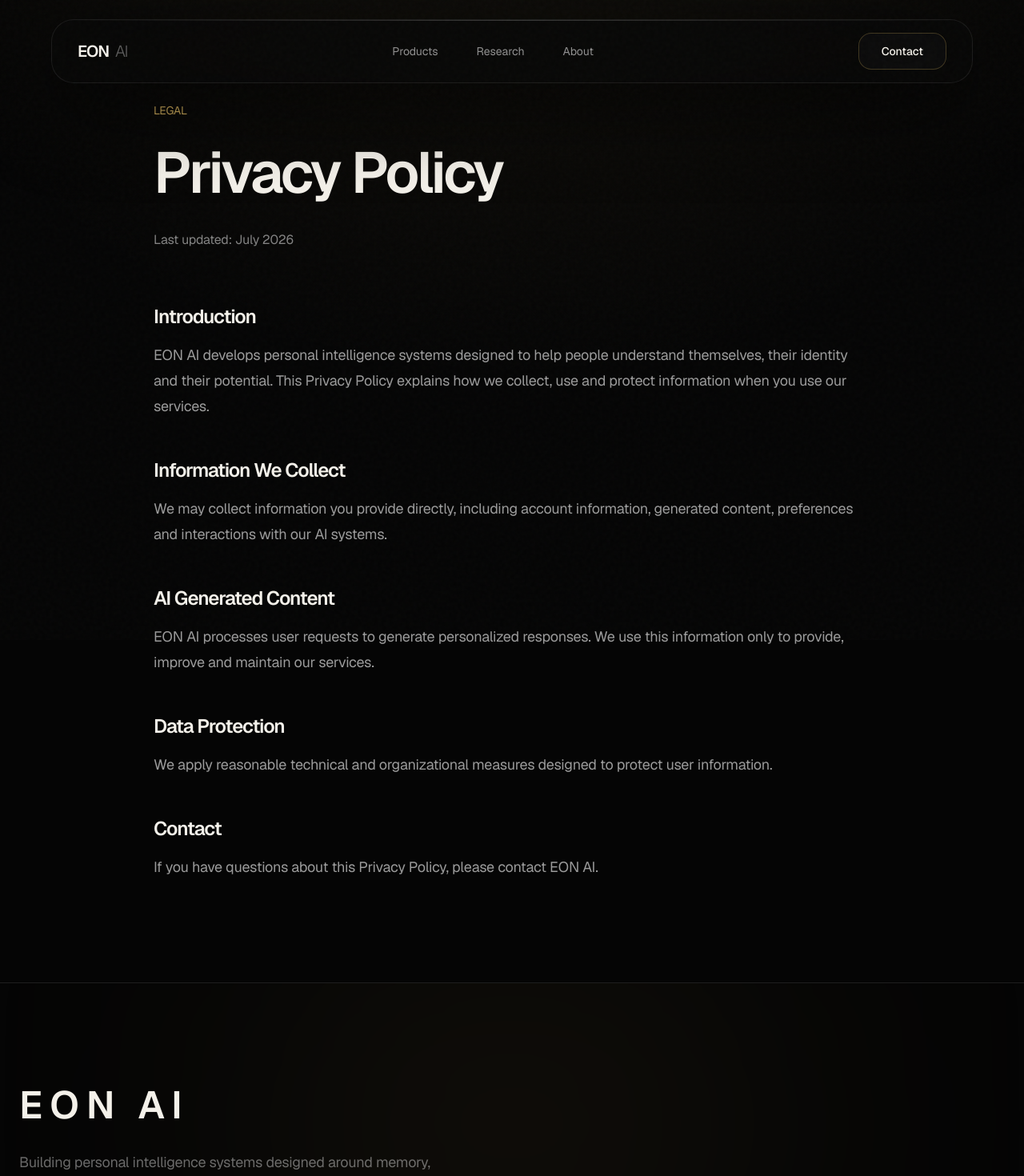
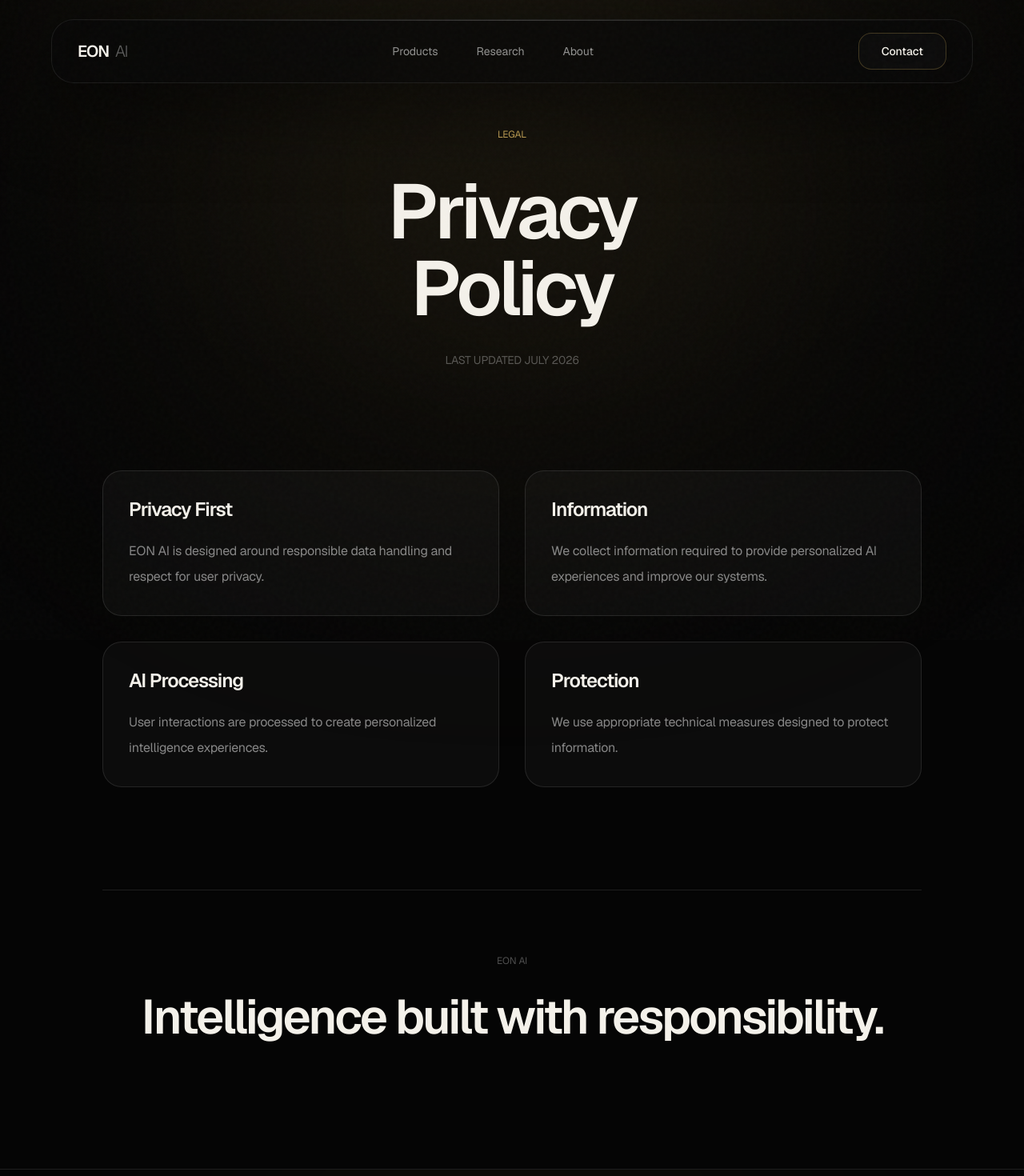
Before and after one commit to EON-System/eon-website, a Next.js app: page /privacy in a window 1280 px wide. Shown: the top 1470 px of the page at 80% size. Built offline with nearby package versions, Linux system fonts and the light colour scheme.

Commit message:
Update page.tsx

```diff
--- a/src/app/privacy/page.tsx
+++ b/src/app/privacy/page.tsx
@@ -1,5 +1,10 @@
-import { Container } from "@/components/ui/container";
-import { Section } from "@/components/ui/section";
+"use client";
+
+import { motion } from "framer-motion";
+
+import { GlassCard } from "@/components/ui/glass-card";
+import { Reveal } from "@/components/motion/reveal";
+
 
 
 export default function PrivacyPage() {
@@ -7,238 +12,153 @@ export default function PrivacyPage() {
 
   return (
 
-    <main>
+    <main
 
+      className="
+        relative
+        min-h-screen
+        overflow-hidden
+        px-6
+        py-40
+      "
 
-      <Section>
-
-
-        <Container>
-
-
-          <div
-            className="
-              mx-auto
-              max-w-4xl
-            "
     >
 
 
-            <p
+
+      {/* Ambient */}
+
+      <div
+
         className="
-                text-sm
-                uppercase
-                tracking-[0.45em]
-                text-[#D6B25E]
+          absolute
+          left-1/2
+          top-0
+          h-[500px]
+          w-[760px]
+          -translate-x-1/2
+          rounded-full
+          bg-[#D6B25E]/10
+          blur-[200px]
         "
-            >
 
-              Legal
-
-            </p>
+      />
 
 
 
-            <h1
-              className="
-                mt-8
-                text-5xl
-                font-semibold
-                tracking-tight
-                text-[#F4F1EA]
-                md:text-7xl
-              "
-            >
-
-              Privacy Policy
-
-            </h1>
 
 
+      <section
 
-            <p
         className="
-                mt-8
-                text-white/50
-                leading-8
+          relative
+          mx-auto
+          max-w-5xl
         "
+
       >
-
-              Last updated: July 2026
-
-            </p>
 
 
 
 
 
         <div
+
           className="
-                mt-16
-                space-y-12
-                text-lg
-                leading-8
-                text-white/60
+            text-center
           "
+
         >
 
 
 
-              <section>
 
-                <h2
+          <motion.p
+
+            initial={{
+              opacity:0,
+              y:20
+            }}
+
+            animate={{
+              opacity:1,
+              y:0
+            }}
+
             className="
-                    text-2xl
-                    font-semibold
-                    text-[#F4F1EA]
+              text-xs
+              uppercase
+              tracking-[0.6em]
+              text-[#D6B25E]
             "
+
           >
 
-                  Introduction
+            Legal
 
-                </h2>
-
-
-                <p className="mt-4">
-
-                  EON AI develops personal intelligence
-                  systems designed to help people
-                  understand themselves, their identity
-                  and their potential.
-
-                  This Privacy Policy explains how we
-                  collect, use and protect information
-                  when you use our services.
-
-                </p>
-
-
-              </section>
+          </motion.p>
 
 
 
 
 
 
-              <section>
 
-                <h2
+          <motion.h1
+
+            initial={{
+              opacity:0,
+              y:40
+            }}
+
+            animate={{
+              opacity:1,
+              y:0
+            }}
+
+            transition={{
+              duration:1
+            }}
+
             className="
-                    text-2xl
+              mt-10
+              text-6xl
               font-semibold
+              tracking-[-0.05em]
               text-[#F4F1EA]
+              md:text-8xl
             "
+
           >
 
-                  Information We Collect
-
-                </h2>
+            Privacy
+            <br/>
+            Policy
 
 
-                <p className="mt-4">
-
-                  We may collect information you provide
-                  directly, including account information,
-                  generated content, preferences and
-                  interactions with our AI systems.
-
-                </p>
-
-
-              </section>
+          </motion.h1>
 
 
 
 
 
 
-              <section>
 
-                <h2
+          <p
+
             className="
-                    text-2xl
-                    font-semibold
-                    text-[#F4F1EA]
+              mt-8
+              text-sm
+              uppercase
+              tracking-[0.4em]
+              text-white/30
             "
+
           >
 
-                  AI Generated Content
-
-                </h2>
-
-
-                <p className="mt-4">
-
-                  EON AI processes user requests to
-                  generate personalized responses.
-                  We use this information only to provide,
-                  improve and maintain our services.
+            Last updated July 2026
 
           </p>
-
-
-              </section>
-
-
-
-
-
-
-              <section>
-
-                <h2
-                  className="
-                    text-2xl
-                    font-semibold
-                    text-[#F4F1EA]
-                  "
-                >
-
-                  Data Protection
-
-                </h2>
-
-
-                <p className="mt-4">
-
-                  We apply reasonable technical and
-                  organizational measures designed to
-                  protect user information.
-
-                </p>
-
-
-              </section>
-
-
-
-
-
-
-              <section>
-
-                <h2
-                  className="
-                    text-2xl
-                    font-semibold
-                    text-[#F4F1EA]
-                  "
-                >
-
-                  Contact
-
-                </h2>
-
-
-                <p className="mt-4">
-
-                  If you have questions about this Privacy
-                  Policy, please contact EON AI.
-
-                </p>
-
-
-              </section>
 
 
 
@@ -246,13 +166,276 @@ export default function PrivacyPage() {
 
 
 
+
+
+
+
+
+
+        <Reveal>
+
+
+          <div
+
+            className="
+              mt-32
+              grid
+              gap-8
+              md:grid-cols-2
+            "
+
+          >
+
+
+
+
+
+
+            <GlassCard>
+
+              <h2
+
+                className="
+                  text-2xl
+                  font-semibold
+                  text-[#F4F1EA]
+                "
+
+              >
+
+                Privacy First
+
+              </h2>
+
+
+              <p
+
+                className="
+                  mt-5
+                  leading-8
+                  text-white/50
+                "
+
+              >
+
+                EON AI is designed around
+                responsible data handling and
+                respect for user privacy.
+
+              </p>
+
+
+            </GlassCard>
+
+
+
+
+
+
+
+
+            <GlassCard>
+
+              <h2
+
+                className="
+                  text-2xl
+                  font-semibold
+                  text-[#F4F1EA]
+                "
+
+              >
+
+                Information
+
+              </h2>
+
+
+              <p
+
+                className="
+                  mt-5
+                  leading-8
+                  text-white/50
+                "
+
+              >
+
+                We collect information required
+                to provide personalized AI experiences
+                and improve our systems.
+
+              </p>
+
+
+            </GlassCard>
+
+
+
+
+
+
+
+
+            <GlassCard>
+
+              <h2
+
+                className="
+                  text-2xl
+                  font-semibold
+                  text-[#F4F1EA]
+                "
+
+              >
+
+                AI Processing
+
+              </h2>
+
+
+              <p
+
+                className="
+                  mt-5
+                  leading-8
+                  text-white/50
+                "
+
+              >
+
+                User interactions are processed
+                to create personalized intelligence
+                experiences.
+
+              </p>
+
+
+            </GlassCard>
+
+
+
+
+
+
+
+
+            <GlassCard>
+
+              <h2
+
+                className="
+                  text-2xl
+                  font-semibold
+                  text-[#F4F1EA]
+                "
+
+              >
+
+                Protection
+
+              </h2>
+
+
+              <p
+
+                className="
+                  mt-5
+                  leading-8
+                  text-white/50
+                "
+
+              >
+
+                We use appropriate technical measures
+                designed to protect information.
+
+              </p>
+
+
+            </GlassCard>
+
+
+
+
+
+
           </div>
 
 
-        </Container>
+        </Reveal>
 
 
-      </Section>
+
+
+
+
+
+
+        <Reveal delay={0.2}>
+
+
+          <div
+
+            className="
+              mt-32
+              border-t
+              border-white/10
+              pt-20
+              text-center
+            "
+
+          >
+
+
+
+            <p
+
+              className="
+                text-xs
+                uppercase
+                tracking-[0.5em]
+                text-white/30
+              "
+
+            >
+
+              EON AI
+
+            </p>
+
+
+
+
+            <h2
+
+              className="
+                mt-8
+                text-4xl
+                font-semibold
+                text-[#F4F1EA]
+                md:text-6xl
+              "
+
+            >
+
+              Intelligence built
+              with responsibility.
+
+            </h2>
+
+
+
+          </div>
+
+
+        </Reveal>
+
+
+
+
+
+      </section>
 
 
     </main>
```
Lines whose indentation alone changed are shown as unchanged.
